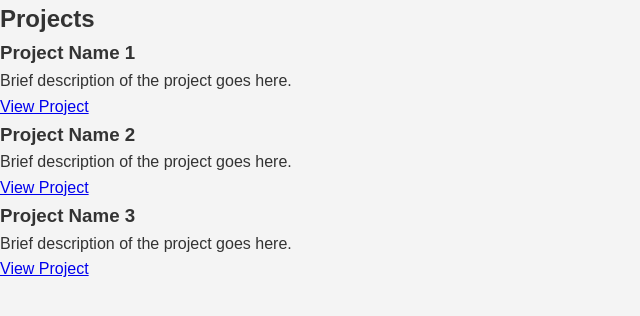
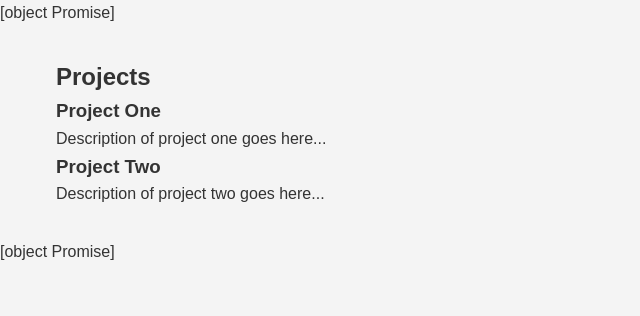
Before and after one commit to Vanshita1725/Portfolio, a plain HTML site: page projects.html in a window 1280 px wide. Shown: the whole page, without its empty margins (0-640 px from the left). Drawn offline with Linux system fonts and the light colour scheme.

Commit message:
Update projects.html

```diff
--- a/projects.html
+++ b/projects.html
@@ -3,38 +3,34 @@
 <head>
     <meta charset="UTF-8">
     <meta name="viewport" content="width=device-width, initial-scale=1.0">
+    <meta name="description" content="Projects by Vanshita Rathod, web developer.">
     <title>Projects - Vanshita Rathod</title>
     <link rel="stylesheet" href="styles.css">
-
 </head>
 <body>
-    <!-- Include Header -->
-    <div id="header-container"></div>
+    <!-- Header -->
+    <div id="header"></div>
 
-    <main>
-        <section id="projects">
-            <h2>Projects</h2>
-            <div class="project-card">
-                <h3>Project Name 1</h3>
-                <p>Brief description of the project goes here.</p>
-                <a href="#" class="btn">View Project</a>
-            </div>
-            <div class="project-card">
-                <h3>Project Name 2</h3>
-                <p>Brief description of the project goes here.</p>
-                <a href="#" class="btn">View Project</a>
-            </div>
-            <div class="project-card">
-                <h3>Project Name 3</h3>
-                <p>Brief description of the project goes here.</p>
-                <a href="#" class="btn">View Project</a>
-            </div>
-        </section>
-    </main>
+    <!-- Projects Section -->
+    <section id="projects" class="container">
+        <h2 style="animation: fadeIn 2s;">Projects</h2>
+        <div class="project-card" style="animation: fadeIn 3s;">
+            <h3>Project One</h3>
+            <p>Description of project one goes here...</p>
+        </div>
+        <div class="project-card" style="animation: fadeIn 4s;">
+            <h3>Project Two</h3>
+            <p>Description of project two goes here...</p>
+        </div>
+    </section>
 
-    <!-- Include Footer -->
-    <div id="footer-container"></div>
+    <!-- Footer -->
+    <div id="footer"></div>
 
-    <script src="script.js"></script>
+    <script>
+        // Include Header and Footer using JavaScript
+        document.getElementById('header').innerHTML = fetch('header.html').then(response => response.text());
+        document.getElementById('footer').innerHTML = fetch('footer.html').then(response => response.text());
+    </script>
 </body>
 </html>
```
